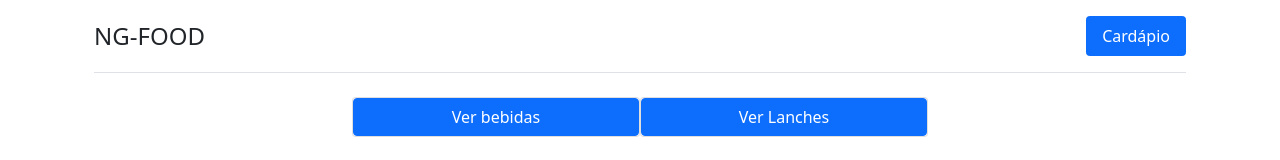
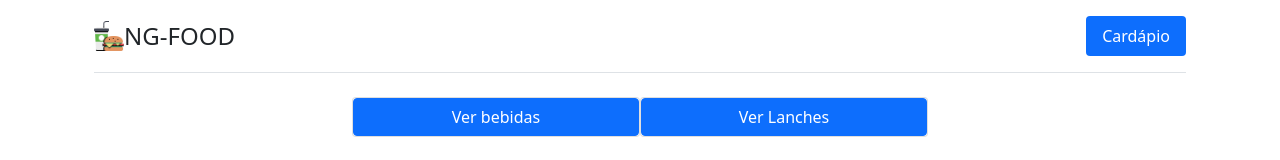
Before and after one commit to Elias0198es/dev-in-house, an Angular app in the folder M1S08/ng-food/: page /drink in a window 1280 px wide. Shown: the top 160 px of the page. Built offline with nearby package versions, Linux system fonts and the light colour scheme; data requests are answered from the project's data file.

Commit message:
Add header logo icon

```diff
--- a/M1S08/ng-food/src/app/header/header.component.html
+++ b/M1S08/ng-food/src/app/header/header.component.html
@@ -3,6 +3,7 @@
       <header class="d-flex flex-wrap justify-content-center py-3 mb-4 border-bottom">
 
         <a href="/" class="d-flex align-items-center mb-3 mb-md-0 me-md-auto text-dark text-decoration-none">
+          <img src="../../assets/icon.png" width="30" height="30" class="d-inline-block align-top" alt="">
           <span class="fs-4">NG-FOOD</span>
         </a>
 
```
Also changed, not shown: M1S08/ng-food/src/assets/icon.png (added).
